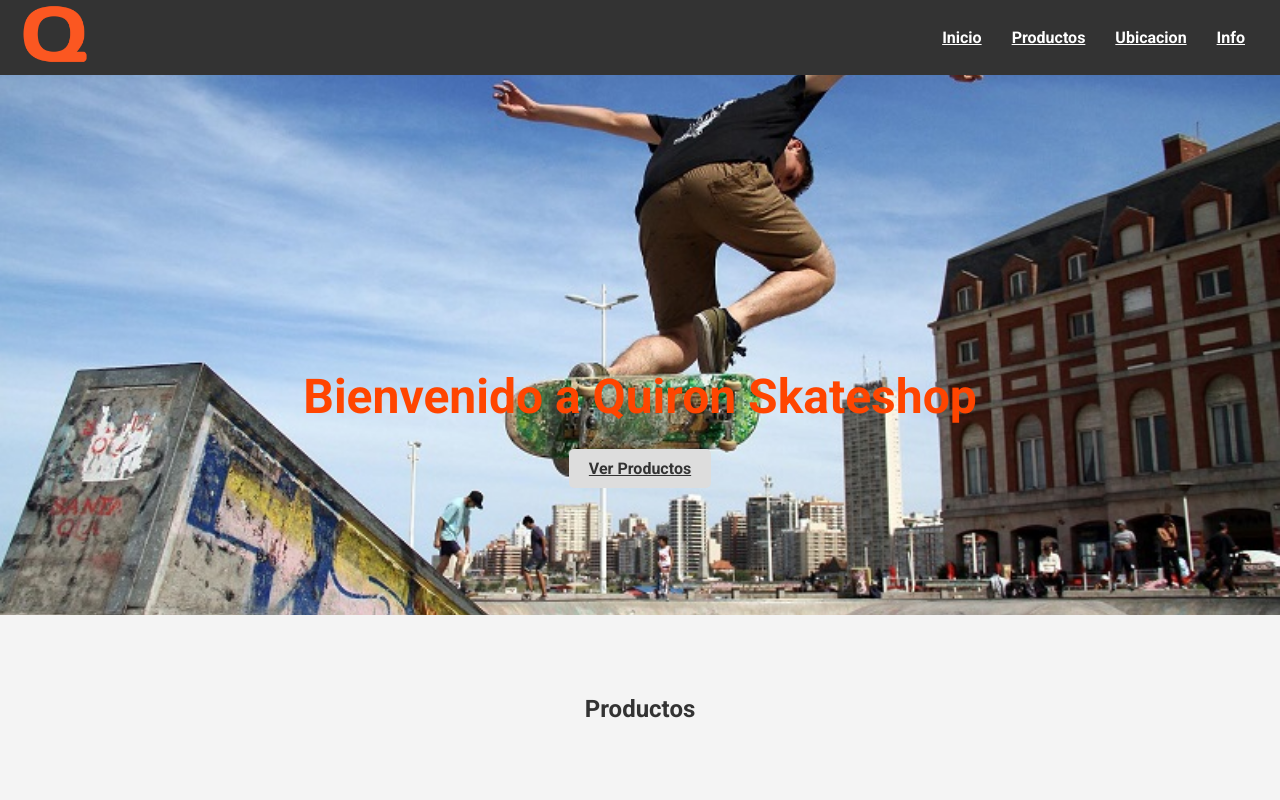
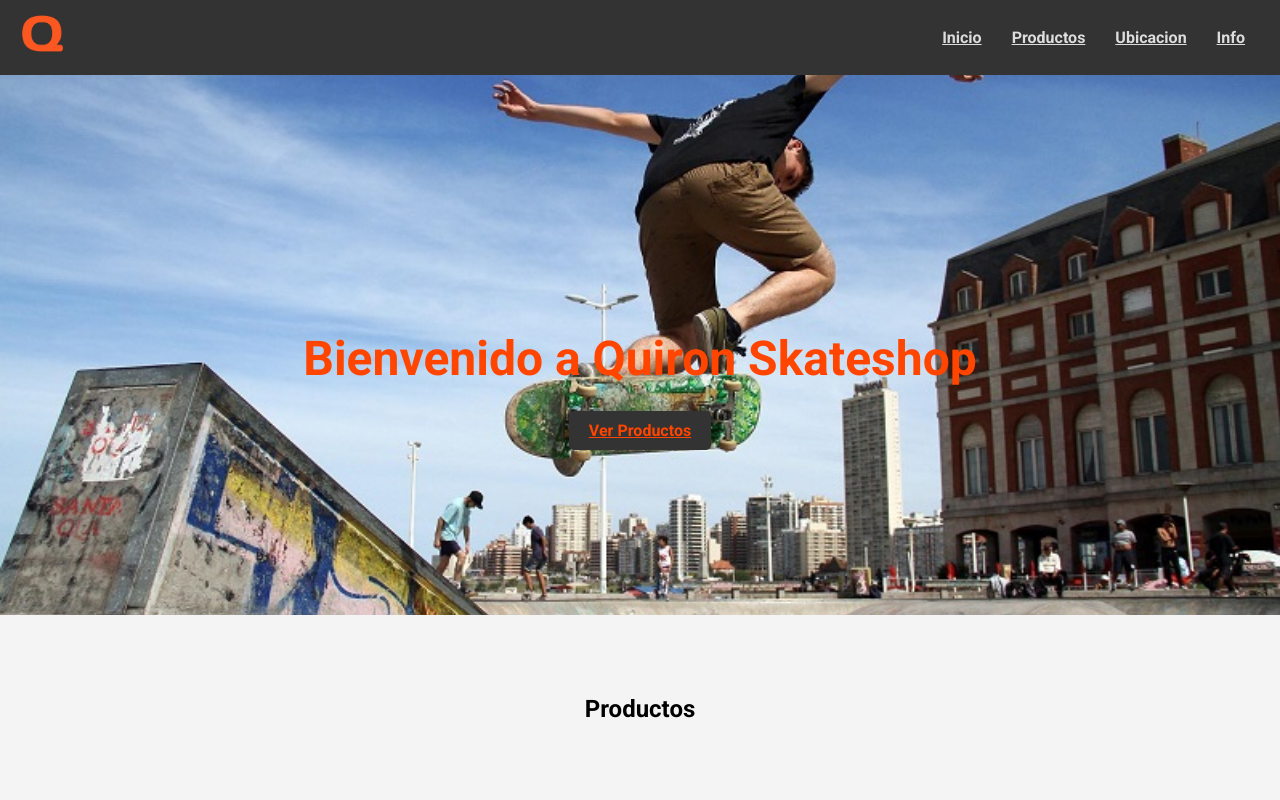
Before and after one commit to perezjuangabriel/perezjuangabriel.github.io, a plain HTML site: page index.html in a window 1280 px wide. Shown: the top 800 px of the page. Drawn offline with Linux system fonts and the light colour scheme.

Commit message:
Update intensificacion.css

```diff
--- a/intensificacion.css
+++ b/intensificacion.css
@@ -1,6 +1,6 @@
 * {
-    margin: 0;
-    padding: 0;
+  margin: 0;
+  padding: 0;
     box-sizing: border-box;
   }
 
@@ -8,7 +8,7 @@
     font-family: 'Roboto', sans-serif;
     line-height: 1.6;
     background-color: #f4f4f4;
-    color: #333;
+
   }
 
 
@@ -26,8 +26,8 @@
   }
 
   .logo img {
-   width: 70px;
-   height: 70px;
+   width:45px;
+   height: 45px;
   }
 
   .navegadores {
@@ -36,17 +36,18 @@
   }
 
   .navegadores li {
-    margin: 0 15px;
+    margin:  15px;
   }
 
   .navegadores a {
-    color: white;
+    color: #ddd;
     font-weight: 700;
-    transition: color 0.3s;
+
   }
 
   .navegadores a:hover {
     color: #ff4500;
+    transition: color 0.5s;
   }
 
 
@@ -61,9 +62,8 @@
     align-items: center;
     text-align: center;
     color: #ff4500;
-    padding: 0 20px;
-    padding-top: 75px;
     margin-top: 75px;
+
   }
 
   .contenido h1 {
@@ -71,23 +71,19 @@
     margin-bottom: 20px;
   }
 
-  .contenido p {
-    font-size: 18px;
-    margin-bottom: 20px;
-  }
-
   .boton-hero {
 
-    background-color: #ddd;
+    background-color: #333;
     padding: 10px 20px;
-    color: #333;
+    color: #ff4500;
     border-radius: 5px;
     font-weight: 700;
-    transition: background-color 0.3s;
+    transition: color 0.5s;
   }
 
   .boton-hero:hover {
-    color: #ddd;
+
+    color: #333;
     background-color: #ff4500;
   }
 
@@ -97,7 +93,7 @@
   }
 
   .cartas {
-    text-align: center;
+
     margin-top: 75px;
     padding-top: 75px;
     display: grid;
@@ -117,12 +113,11 @@
 
   .carta img {
     width: 100%;
-    border-bottom: 1px #ddd;
     margin-bottom: 10px;
   }
 
   .carta h3 {
-    margin: 10px 0;
+    margin: 10px;
     font-size: 24px;
   }
 
@@ -133,13 +128,12 @@
   .carta:hover {
     background-color: #ff4500;
     color: #ddd;
-    transition: 300ms;
+    transition: 0.3s;
     transform: scale(1.05);
   }
 
   .map {
     padding-top: 75px;
-    color: #333;
     text-align: center;
 
   }
```
